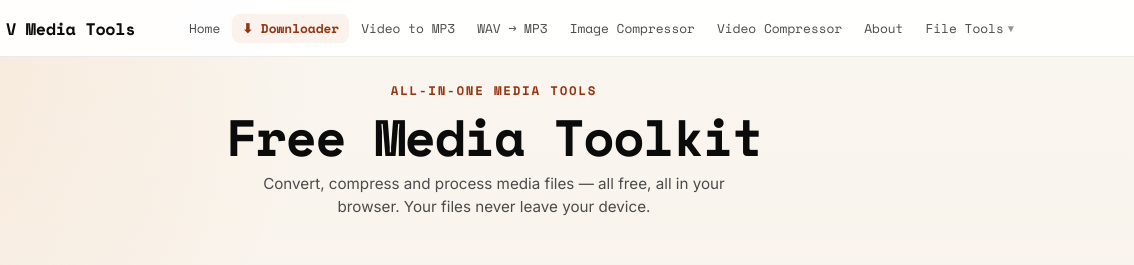
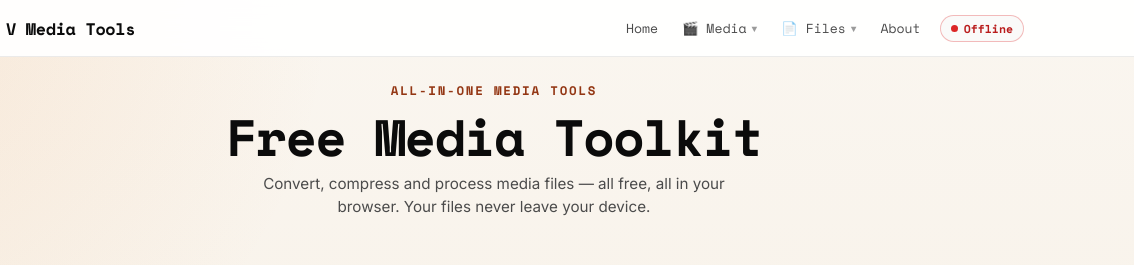
Before and after one commit to CoderDaddy77/vmediatools, a website: page public/index.html in a window 1280 px wide. Shown: the top 265 px of the page, 146-1280 px from the left. Drawn offline with nearby package versions, Linux system fonts and the light colour scheme; no server answers.

Commit message:
feat: redesign nav with 2 dropdowns + server online/offline status badge

```diff
--- a/public/nav.js
+++ b/public/nav.js
@@ -1,20 +1,20 @@
-// Shared navigation component — injected into all pages
+// Shared navigation — 2 dropdowns only + server status indicator
 (function () {
-  const mainLinks = [
-    { href: '/', label: 'Home' },
-    { href: '/downloader', label: '⬇ Downloader', hot: true },
-    { href: '/mp3', label: 'Video to MP3' },
-    { href: '/convert', label: 'WAV → MP3' },
-    { href: '/compressor', label: 'Image Compressor' },
-    { href: '/compressor/video', label: 'Video Compressor' },
-    { href: '/about', label: 'About' },
+
+  // ─── Nav data ───
+  const mediaTools = [
+    { href: '/downloader', label: '⬇️  Video Downloader', render: true },
+    { href: '/mp3',        label: '🎵  Video to MP3' },
+    { href: '/convert',    label: '♫  WAV → MP3' },
+    { href: '/compressor', label: '🗜️  Image Compressor' },
+    { href: '/compressor/video', label: '📹  Video Compressor' },
   ];
 
-  const toolLinks = [
-    { href: '/image-converter', label: '🔄 Image Converter' },
-    { href: '/images-to-pdf', label: '🖼️ Images to PDF' },
-    { href: '/word-to-pdf', label: '📝 Word to PDF' },
-    { href: '/ppt-to-pdf', label: '📊 PPT to PDF' },
+  const fileTools = [
+    { href: '/ppt-to-pdf',      label: '📊  PPT to PDF',      render: true },
+    { href: '/word-to-pdf',     label: '📝  Word to PDF',     render: true },
+    { href: '/images-to-pdf',   label: '🖼️  Images to PDF' },
+    { href: '/image-converter', label: '🔄  Image Converter' },
   ];
 
   const nav = document.getElementById('main-nav');
@@ -22,91 +22,166 @@
 
   const currentPath = window.location.pathname.replace(/\.html$/, '');
 
-  // Inject dropdown styles once
-  if (!document.getElementById('nav-dropdown-styles')) {
+  // ─── Inject styles ───
+  if (!document.getElementById('nav-styles')) {
     const s = document.createElement('style');
-    s.id = 'nav-dropdown-styles';
+    s.id = 'nav-styles';
     s.textContent = `
-      .nav-dropdown { position: relative; }
-      .nav-dropdown-btn {
-        display: flex; align-items: center; gap: 4px;
-        padding: 5px 10px; border-radius: 8px;
-        font-size: 0.8rem; font-weight: 500;
+      /* ── Nav links ── */
+      .nav-link {
+        padding: 5px 11px; border-radius: 8px; text-decoration: none;
+        font-size: 0.82rem; font-weight: 500; color: var(--muted);
+        transition: color 150ms, background 150ms; white-space: nowrap; flex-shrink: 0;
+      }
+      .nav-link:hover { color: var(--text); background: rgba(0,0,0,0.04); }
+      .nav-link.active { color: var(--text); font-weight: 600; }
+
+      /* ── Dropdown wrapper ── */
+      .nav-dd { position: relative; flex-shrink: 0; }
+
+      /* ── Dropdown button ── */
+      .nav-dd-btn {
+        display: flex; align-items: center; gap: 5px;
+        padding: 5px 11px; border-radius: 8px;
+        font-size: 0.82rem; font-weight: 500;
         color: var(--muted); background: none; border: none;
-        cursor: pointer; font-family: inherit;
-        white-space: nowrap; flex-shrink: 0;
+        cursor: pointer; font-family: inherit; white-space: nowrap;
         transition: color 150ms, background 150ms;
       }
-      .nav-dropdown-btn:hover, .nav-dropdown-btn.active {
+      .nav-dd-btn:hover, .nav-dd-btn.has-active {
         color: var(--text); background: rgba(0,0,0,0.04);
-        transform: none; box-shadow: none;
       }
-      .nav-dropdown-btn.active { font-weight: 600; color: var(--text); }
-      .nav-dropdown-menu {
-        display: none; position: absolute; top: calc(100% + 6px); right: 0;
+      .nav-dd-btn.has-active { font-weight: 600; color: var(--text); }
+      .nav-dd-arrow { font-size: 0.6rem; opacity: 0.55; transition: transform 200ms; }
+      .nav-dd-btn[aria-expanded="true"] .nav-dd-arrow { transform: rotate(180deg); }
+
+      /* ── Dropdown panel ── */
+      .nav-dd-menu {
+        display: none; position: absolute; top: calc(100% + 8px);
+        left: 50%; transform: translateX(-50%);
         background: #fff; border: 1px solid var(--line);
-        border-radius: 12px; padding: 6px;
-        box-shadow: 0 4px 16px rgba(0,0,0,0.10), 0 1px 3px rgba(0,0,0,0.06);
-        min-width: 200px; z-index: 200;
-        animation: navDropIn 180ms ease;
+        border-radius: 14px; padding: 6px;
+        box-shadow: 0 8px 24px rgba(0,0,0,0.10), 0 1px 4px rgba(0,0,0,0.06);
+        min-width: 210px; z-index: 300;
+        animation: ddIn 160ms ease;
       }
-      @keyframes navDropIn {
-        from { opacity:0; transform:translateY(-4px); }
-        to   { opacity:1; transform:translateY(0); }
+      @keyframes ddIn {
+        from { opacity:0; transform: translateX(-50%) translateY(-6px); }
+        to   { opacity:1; transform: translateX(-50%) translateY(0); }
       }
-      .nav-dropdown-menu.open { display: block; }
-      .nav-dropdown-menu a {
-        display: block; padding: 8px 12px; border-radius: 8px;
-        font-size: 0.85rem; font-weight: 500; text-decoration: none;
-        color: var(--muted); transition: background 120ms, color 120ms;
+      .nav-dd-menu.open { display: block; }
+
+      .nav-dd-item {
+        display: flex; align-items: center; gap: 4px;
+        padding: 9px 12px; border-radius: 9px;
+        font-size: 0.85rem; font-weight: 500;
+        text-decoration: none; color: var(--muted);
+        transition: background 120ms, color 120ms;
         white-space: nowrap;
       }
-      .nav-dropdown-menu a:hover { background: rgba(0,0,0,0.04); color: var(--text); }
-      .nav-dropdown-menu a.active { color: var(--accent-dark); font-weight: 600; background: rgba(198,77,25,0.06); }
-      .nav-dropdown-arrow { font-size: 0.65rem; opacity: 0.6; transition: transform 200ms; }
-      .nav-dropdown-btn[aria-expanded="true"] .nav-dropdown-arrow { transform: rotate(180deg); }
+      .nav-dd-item:hover { background: rgba(0,0,0,0.04); color: var(--text); }
+      .nav-dd-item.active {
+        color: var(--accent-dark); font-weight: 700;
+        background: rgba(198,77,25,0.06);
+      }
+      .nav-dd-item-label { flex: 1; }
+      .nav-dd-render-dot {
+        width: 6px; height: 6px; border-radius: 50%;
+        background: #d1d5db; flex-shrink: 0;
+        transition: background 400ms;
+      }
+
+      /* ── Server status badge ── */
+      .server-status {
+        display: flex; align-items: center; gap: 6px;
+        padding: 4px 10px; border-radius: 99px;
+        font-size: 0.72rem; font-weight: 600;
+        border: 1px solid var(--line);
+        background: rgba(0,0,0,0.02);
+        cursor: default; flex-shrink: 0; white-space: nowrap;
+        transition: border-color 300ms;
+        margin-left: 6px;
+      }
+      .server-status-dot {
+        width: 7px; height: 7px; border-radius: 50%;
+        background: #9ca3af;
+        transition: background 400ms;
+        box-shadow: 0 0 0 0 rgba(34,197,94,0);
+      }
+      .server-status[data-state="online"] .server-status-dot {
+        background: #16a34a;
+        box-shadow: 0 0 0 3px rgba(34,197,94,0.20);
+        animation: pulse-green 2.5s infinite;
+      }
+      .server-status[data-state="offline"] .server-status-dot {
+        background: #dc2626;
+      }
+      .server-status[data-state="online"] { border-color: rgba(34,197,94,0.30); }
+      .server-status[data-state="offline"] { border-color: rgba(220,38,38,0.30); }
+      .server-status-label { color: var(--muted); }
+      .server-status[data-state="online"] .server-status-label { color: #15803d; }
+      .server-status[data-state="offline"] .server-status-label { color: #b91c1c; }
+
+      @keyframes pulse-green {
+        0%,100% { box-shadow: 0 0 0 0 rgba(34,197,94,0.4); }
+        50%      { box-shadow: 0 0 0 5px rgba(34,197,94,0); }
+      }
+
+      /* ── Mobile ── */
+      @media (max-width: 760px) {
+        .nav-dd-menu {
+          left: auto; right: 0; transform: none;
+          animation: ddInMobile 160ms ease;
+        }
+        @keyframes ddInMobile {
+          from { opacity:0; transform: translateY(-6px); }
+          to   { opacity:1; transform: translateY(0); }
+        }
+        .server-status-label { display: none; }
+        .server-status { padding: 4px 7px; }
+      }
     `;
     document.head.appendChild(s);
   }
 
-  // Check if current path is a tool link
-  const isToolActive = toolLinks.some(t => currentPath === t.href);
+  // ─── Helper: build dropdown ───
+  function makeDropdown(label, items) {
+    const isActive = items.some(i => currentPath === i.href);
 
-  // Regular nav links
-  mainLinks.forEach(item => {
+    const wrapper = document.createElement('div');
+    wrapper.className = 'nav-dd';
+
+    const btn = document.createElement('button');
+    btn.className = 'nav-dd-btn' + (isActive ? ' has-active' : '');
+    btn.setAttribute('aria-expanded', 'false');
+    btn.innerHTML = `${label} <span class="nav-dd-arrow">▼</span>`;
+
+    const menu = document.createElement('div');
+    menu.className = 'nav-dd-menu';
+
+    items.forEach(item => {
       const a = document.createElement('a');
       a.href = item.href;
-    a.className = 'nav-link';
-    if (item.hot) a.classList.add('nav-link--hot');
-    a.textContent = item.label;
-    if (currentPath === item.href) a.classList.add('active');
-    nav.appendChild(a);
-  });
-
-  // Tools dropdown
-  const dropdown = document.createElement('div');
-  dropdown.className = 'nav-dropdown';
-
-  const btn = document.createElement('button');
-  btn.className = 'nav-dropdown-btn' + (isToolActive ? ' active' : '');
-  btn.setAttribute('aria-expanded', 'false');
-  btn.innerHTML = 'File Tools <span class="nav-dropdown-arrow">▼</span>';
-
-  const menu = document.createElement('div');
-  menu.className = 'nav-dropdown-menu';
-
-  toolLinks.forEach(item => {
-    const a = document.createElement('a');
-    a.href = item.href;
-    a.textContent = item.label;
-    if (currentPath === item.href) a.classList.add('active');
+      a.className = 'nav-dd-item' + (currentPath === item.href ? ' active' : '');
+      a.innerHTML = `<span class="nav-dd-item-label">${item.label}</span>`;
+      // Small dot for Render-dependent tools (state updated later)
+      if (item.render) {
+        const dot = document.createElement('span');
+        dot.className = 'nav-dd-render-dot';
+        dot.dataset.renderDot = '1';
+        a.appendChild(dot);
+      }
       menu.appendChild(a);
     });
 
-  btn.addEventListener('click', (e) => {
+    btn.addEventListener('click', e => {
       e.stopPropagation();
-    const isOpen = menu.classList.toggle('open');
-    btn.setAttribute('aria-expanded', isOpen);
+      const open = menu.classList.toggle('open');
+      btn.setAttribute('aria-expanded', open);
+      // close other dropdowns
+      document.querySelectorAll('.nav-dd-menu.open').forEach(m => {
+        if (m !== menu) { m.classList.remove('open'); m.previousElementSibling?.setAttribute('aria-expanded','false'); }
+      });
     });
 
     document.addEventListener('click', () => {
@@ -114,7 +189,66 @@
       btn.setAttribute('aria-expanded', 'false');
     });
 
-  dropdown.appendChild(btn);
-  dropdown.appendChild(menu);
-  nav.appendChild(dropdown);
+    wrapper.appendChild(btn);
+    wrapper.appendChild(menu);
+    return wrapper;
+  }
+
+  // ─── Build nav ───
+  // Home
+  const home = document.createElement('a');
+  home.href = '/'; home.className = 'nav-link'; home.textContent = 'Home';
+  if (currentPath === '/') home.classList.add('active');
+  nav.appendChild(home);
+
+  // Media Tools dropdown
+  nav.appendChild(makeDropdown('🎬 Media', mediaTools));
+
+  // File Converters dropdown
+  nav.appendChild(makeDropdown('📄 Files', fileTools));
+
+  // About
+  const about = document.createElement('a');
+  about.href = '/about'; about.className = 'nav-link'; about.textContent = 'About';
+  if (currentPath === '/about') about.classList.add('active');
+  nav.appendChild(about);
+
+  // ─── Server Status Badge ───
+  const RENDER_URL = window.RENDER_API_URL || 'https://vmediatools.onrender.com';
+  const badge = document.createElement('div');
+  badge.className = 'server-status';
+  badge.setAttribute('data-state', 'checking');
+  badge.title = `Backend: ${RENDER_URL}`;
+  badge.innerHTML = `<span class="server-status-dot"></span><span class="server-status-label">Server…</span>`;
+  nav.appendChild(badge);
+
+  const badgeLabel = badge.querySelector('.server-status-label');
+  const renderDots = () => document.querySelectorAll('[data-render-dot]');
+
+  function setServerState(state) {
+    badge.setAttribute('data-state', state);
+    if (state === 'online') {
+      badgeLabel.textContent = 'Online';
+      renderDots().forEach(d => { d.style.background = '#16a34a'; });
+    } else if (state === 'offline') {
+      badgeLabel.textContent = 'Offline';
+      renderDots().forEach(d => { d.style.background = '#dc2626'; });
+    } else {
+      badgeLabel.textContent = 'Server…';
+    }
+  }
+
+  async function checkServer() {
+    try {
+      const r = await fetch(`${RENDER_URL}/api/status`, { signal: AbortSignal.timeout(8000) });
+      setServerState(r.ok ? 'online' : 'offline');
+    } catch {
+      setServerState('offline');
+    }
+  }
+
+  // Check immediately, then every 60 seconds
+  checkServer();
+  setInterval(checkServer, 60000);
+
 })();
--- a/public/styles.css
+++ b/public/styles.css
@@ -84,36 +84,12 @@ h1, h2, h3, h4, h5, h6 {
   display: flex;
   align-items: center;
   gap: 2px;
-  overflow-x: auto;
-  -webkit-overflow-scrolling: touch;
-  scrollbar-width: none;
-  -ms-overflow-style: none;
   flex-shrink: 1;
   min-width: 0;
-}
-.site-nav::-webkit-scrollbar { display: none; }
-
-.nav-link {
-  padding: 5px 10px;
-  border-radius: 8px;
-  text-decoration: none;
-  font-size: 0.8rem;
-  font-weight: 500;
-  color: var(--muted);
-  transition: color 150ms ease, background 150ms ease;
-  white-space: nowrap;
-  flex-shrink: 0;
-}
-
-.nav-link:hover {
-  color: var(--text);
-  background: rgba(0, 0, 0, 0.04);
-}
-
-.nav-link.active {
-  color: var(--text);
-  font-weight: 600;
-}
+  overflow: visible;
+}
+
+/* nav-link, nav-dd-btn etc. are injected by nav.js */
 
 /* ═══ STATUS INDICATOR ═══ */
 .status-indicator {
@@ -1032,19 +1008,17 @@ button:disabled {
     height: 24px;
   }
 
-  /* Nav scrolls horizontally on mobile — no wrapping, no height increase */
+  /* Nav stays in single row on mobile — dropdowns open downward */
   .site-nav {
     flex-wrap: nowrap;
-    overflow-x: auto;
-    gap: 1px;
-    margin-left: 8px;
+    overflow: visible;
+    gap: 2px;
+    margin-left: 4px;
     padding: 0;
-  }
-
-  .nav-link {
-    padding: 5px 8px;
-    font-size: 0.75rem;
-  }
+    flex-shrink: 1;
+    min-width: 0;
+  }
+
 
   /* remove home-hero gap */
   .home-hero-compact {
```
Lines whose indentation alone changed are shown as unchanged.
